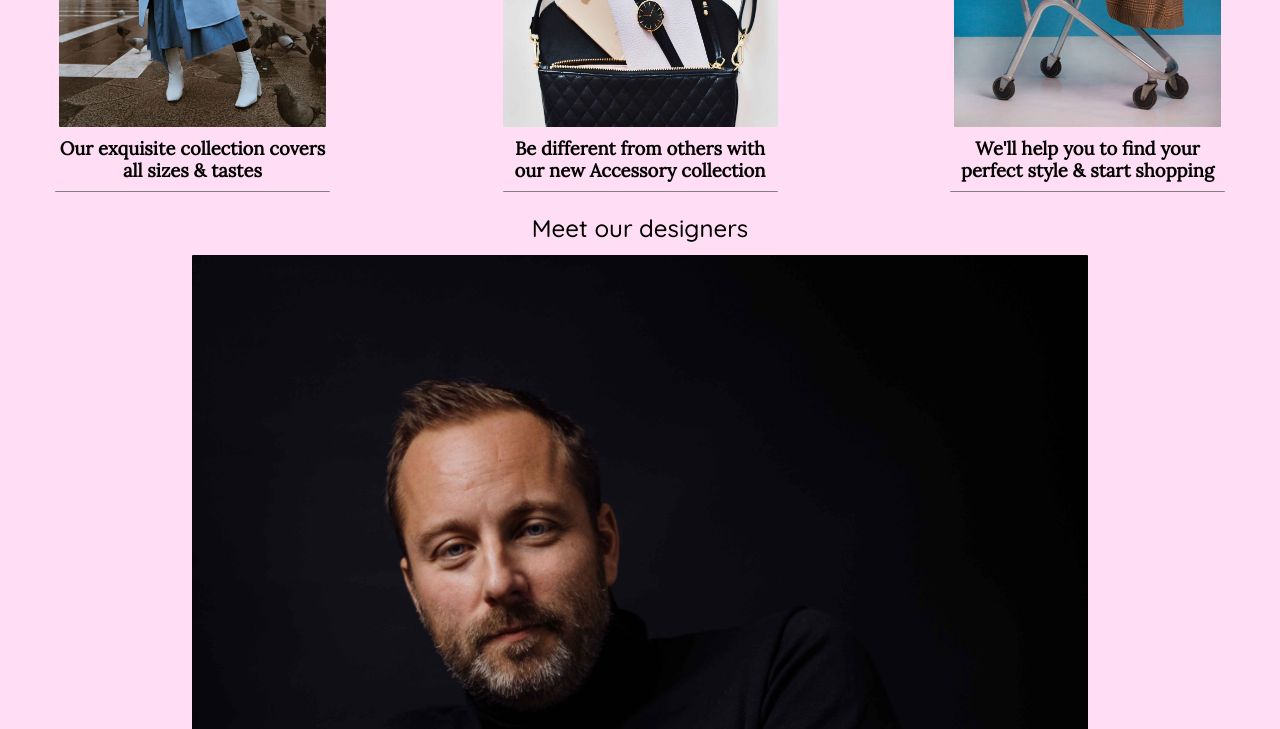
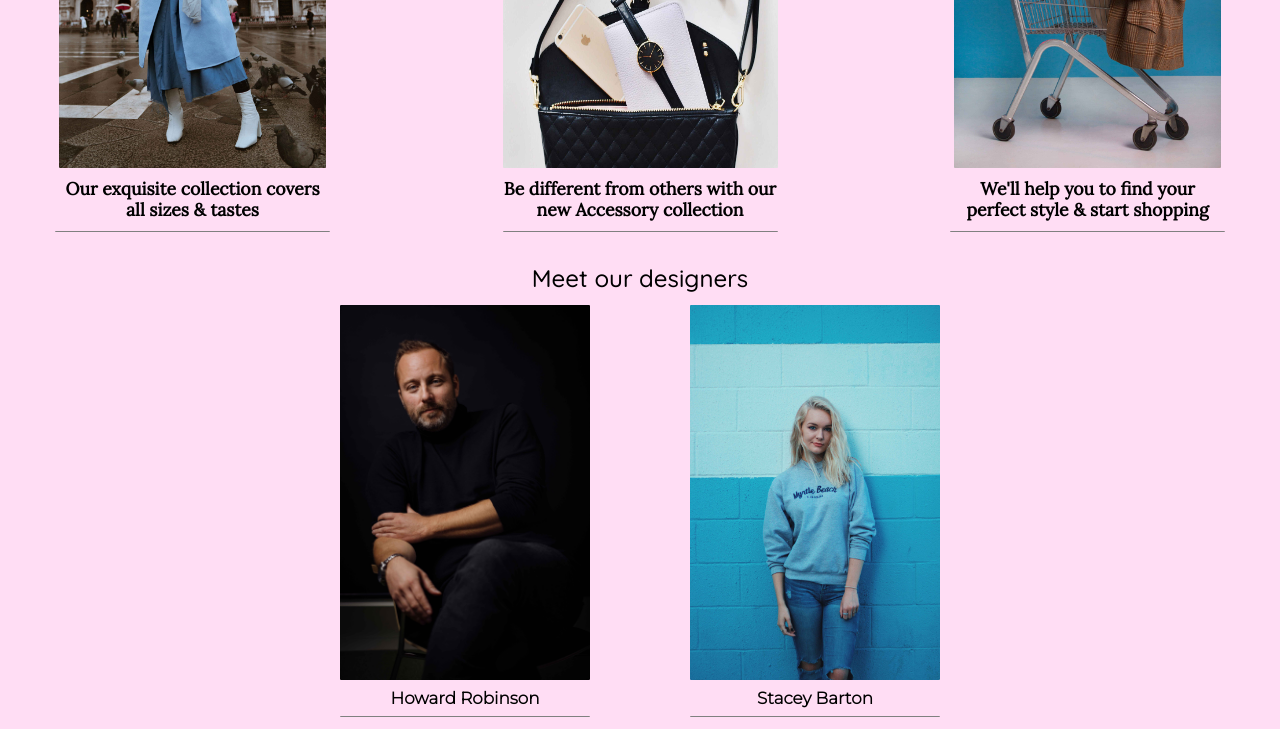
Before and after one commit to n-ii-ma/Fashion-Planet, a plain HTML site: page index.html in a window 1280 px wide. Shown: the part 1880-2609 px from the top of the page. Drawn offline with Linux system fonts and the light colour scheme.

Commit message:
Bottom Banner for Landscape Mobile Screens

```diff
--- a/styles/main.css
+++ b/styles/main.css
@@ -297,7 +297,8 @@ nav ul li a {
     font-family: 'Quicksand', sans-serif;
     font-size: 1.5em;
     line-height: 1.2em;
-    margin-top: 0.75em;
+    margin-top: 1em;
+    margin-bottom: 0.5em;
     padding: 0 15px;
 }
 
@@ -322,11 +323,12 @@ nav ul li a {
 .container figcaption {
     max-width: 70%;
     margin-top: 10px;
+    margin-bottom: 10px;
     padding-bottom: 10px;
     border-bottom: 1px solid gray;
     font-family: 'Lora', serif;
     font-weight: 600;
-    font-size: 1.05em;
+    font-size: 1em;
     line-height: 1.2em;
 }
 
@@ -348,7 +350,6 @@ nav ul li a {
 
     .container figcaption {
         max-width: 250px;
-        font-size: 1.05em;
     }
 }
 
@@ -379,7 +380,7 @@ nav ul li a {
 
     .container figcaption {
         max-width: 260px;
-        font-size: 1.07em;
+        font-size: 1.05em;
     }
 }
 
@@ -411,7 +412,7 @@ nav ul li a {
 
     .container figcaption {
         max-width: 275px;
-        font-size: 1.15em;
+        font-size: 1.10em;
     }
 }
 
@@ -443,7 +444,7 @@ nav ul li a {
 
     .container figcaption {
         max-width: 275px;
-        font-size: 1.15em;
+        font-size: 1.10em;
     }
 }
 
@@ -485,3 +486,24 @@ nav ul li a {
     font-weight: 600;
     font-size: 1.05em;
 }
+
+/* Bottom Banner for Landscape Mobile Screens */
+@media only screen and (min-width: 320px) and (orientation: landscape) {
+    .bottom-banner {
+        max-width: 600px;
+        margin: 0 auto;
+    }
+
+    .bottom-banner figure {
+        flex-direction: row;
+        justify-content: space-between;
+    }
+
+    .team img {
+        max-width: 250px;
+    }
+
+    .team figcaption {
+        width: 250px;
+    }
+}
```
